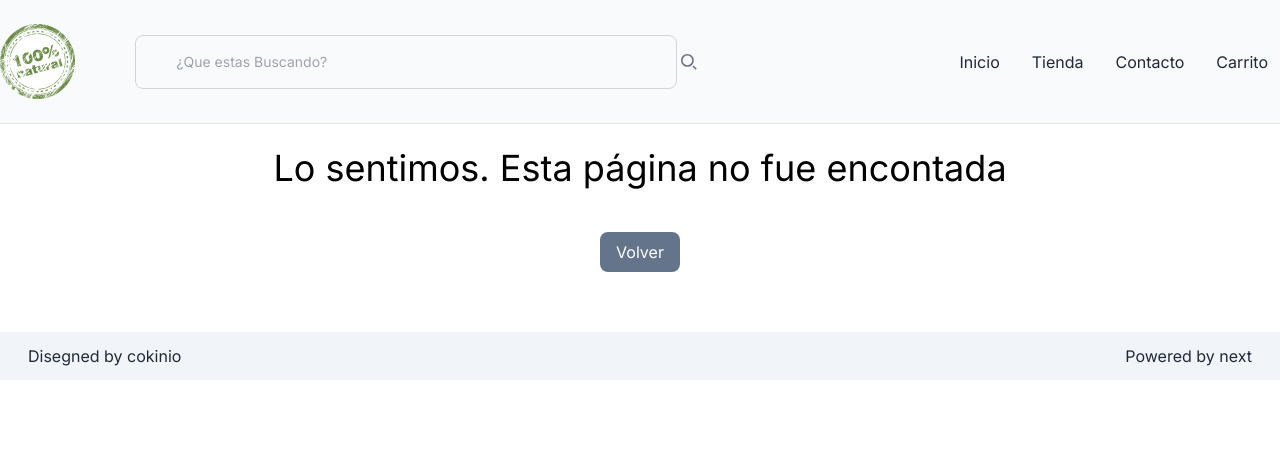
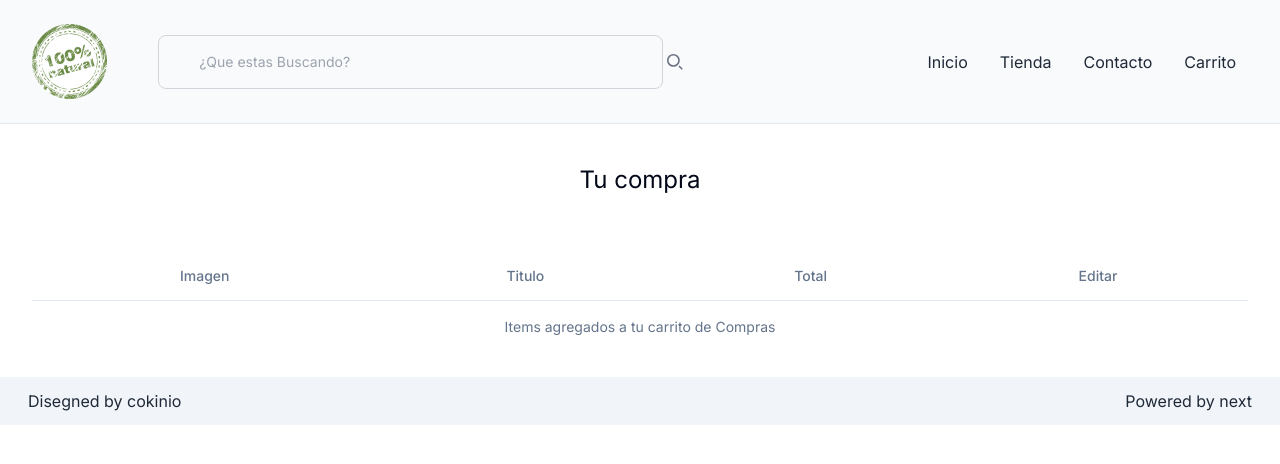
Before and after one commit to cokinio/next-coderhouse, a Next.js app: page /cart in a window 1280 px wide. Before the commit this address had no page. Shown: the top 464 px of the page. Built offline with nearby package versions, Linux system fonts and the light colour scheme.

Commit message:
se agrego cart

```diff
--- /dev/null
+++ b/app/cart/page.js
@@ -0,0 +1,42 @@
+"use client";
+
+import CartItem from "@/components/cart/CartItem";
+import { useCartContext } from "@/context/CartContext";
+import {
+	Table,
+	TableBody,
+	TableCaption,
+	TableCell,
+	TableHead,
+	TableHeader,
+	TableRow,
+} from "@/components/ui/table";
+
+const CartPage = () => {
+	const { cart } = useCartContext();
+
+	return (
+		<main className="container m-auto">
+			<h2 className="text-2xl my-10 pb-4 text-center">Tu compra</h2>
+
+			<Table className="h-full">
+				<TableCaption>Items agregados a tu carrito de Compras</TableCaption>
+				<TableHeader>
+					<TableRow>
+						<TableHead className="text-center">Imagen</TableHead>
+						<TableHead className="text-center">Titulo</TableHead>
+						<TableHead className="text-center">Total</TableHead>
+						<TableHead className="text-center">Editar</TableHead>
+					</TableRow>
+				</TableHeader>
+				<TableBody>
+					{cart.map((item) => (
+						<CartItem item={item} key={item.slug} />
+					))}
+				</TableBody>
+			</Table>
+		</main>
+	);
+};
+
+export default CartPage;
--- a/app/globals.css
+++ b/app/globals.css
@@ -1,3 +1,76 @@
 @tailwind base;
 @tailwind components;
 @tailwind utilities;
+
+@layer base {
+  :root {
+    --background: 0 0% 100%;
+    --foreground: 222.2 84% 4.9%;
+
+    --card: 0 0% 100%;
+    --card-foreground: 222.2 84% 4.9%;
+
+    --popover: 0 0% 100%;
+    --popover-foreground: 222.2 84% 4.9%;
+
+    --primary: 222.2 47.4% 11.2%;
+    --primary-foreground: 210 40% 98%;
+
+    --secondary: 210 40% 96.1%;
+    --secondary-foreground: 222.2 47.4% 11.2%;
+
+    --muted: 210 40% 96.1%;
+    --muted-foreground: 215.4 16.3% 46.9%;
+
+    --accent: 210 40% 96.1%;
+    --accent-foreground: 222.2 47.4% 11.2%;
+
+    --destructive: 0 84.2% 60.2%;
+    --destructive-foreground: 210 40% 98%;
+
+    --border: 214.3 31.8% 91.4%;
+    --input: 214.3 31.8% 91.4%;
+    --ring: 222.2 84% 4.9%;
+
+    --radius: 0.5rem;
+  }
+
+  .dark {
+    --background: 222.2 84% 4.9%;
+    --foreground: 210 40% 98%;
+
+    --card: 222.2 84% 4.9%;
+    --card-foreground: 210 40% 98%;
+
+    --popover: 222.2 84% 4.9%;
+    --popover-foreground: 210 40% 98%;
+
+    --primary: 210 40% 98%;
+    --primary-foreground: 222.2 47.4% 11.2%;
+
+    --secondary: 217.2 32.6% 17.5%;
+    --secondary-foreground: 210 40% 98%;
+
+    --muted: 217.2 32.6% 17.5%;
+    --muted-foreground: 215 20.2% 65.1%;
+
+    --accent: 217.2 32.6% 17.5%;
+    --accent-foreground: 210 40% 98%;
+
+    --destructive: 0 62.8% 30.6%;
+    --destructive-foreground: 210 40% 98%;
+
+    --border: 217.2 32.6% 17.5%;
+    --input: 217.2 32.6% 17.5%;
+    --ring: 212.7 26.8% 83.9%;
+  }
+}
+
+@layer base {
+  * {
+    @apply border-border;
+  }
+  body {
+    @apply bg-background text-foreground;
+  }
+}
--- a/app/productos/[categoria]/page.js
+++ b/app/productos/[categoria]/page.js
@@ -1,6 +1,8 @@
 import CategoriesMenu from "@/components/products/CategoriesMenu"
 import ProductsList from "@/components/products/ProductsList"
 import { Skeleton } from "@/components/ui/skeleton"
+import { Suspense } from "react"
+
 
 export async function generateMetadata({params, searchParams}, parent) {
 
@@ -19,7 +21,7 @@
             <div className="flex gap-10">
                 <CategoriesMenu />
 
-                <Suspense fallback={<Skeleton className="w-[100px] h-[20px] rounded-full" />}>
+                <Suspense fallback={<Skeleton className="w-2/3 h-full rounded-full " />}>
                     <ProductsList categoria={categoria}/>
                 </Suspense>
             </div>
--- /dev/null
+++ b/components/cart/CartItem.jsx
@@ -0,0 +1,44 @@
+import Boton from "../ui/Boton";
+import Image from "next/image";
+import {
+	Table,
+	TableBody,
+	TableCaption,
+	TableCell,
+	TableHead,
+	TableHeader,
+	TableRow,
+} from "@/components/ui/table";
+
+const CartItem = ({ item }) => {
+	return (
+		<TableRow>
+			<TableCell className="text-center">
+				<Image className="mx-auto"
+					src={item.Image1}
+					alt={item.Title1}
+					width={80}
+					height={80}
+				/>
+			</TableCell>
+			<TableCell className="text-center">
+				<h3>{item.Title1}</h3>
+				<p className="text-sm font-semibold">{item.Price1}</p>
+				<p className="text-sm">Cantidad: {item.quantity}</p>
+			</TableCell>
+			<TableCell className="text-center">{item.subtotal1}</TableCell>
+			<TableCell className="text-center">
+				<Boton className="bg-red-600">
+					<Image
+						src={"/icons/trash-icon.svg"}
+						alt="Trash icon"
+						width={30}
+						height={30}
+					/>
+				</Boton>
+			</TableCell>
+		</TableRow>
+	);
+};
+
+export default CartItem;
--- a/components/products/ProductCard.jsx
+++ b/components/products/ProductCard.jsx
@@ -18,7 +18,7 @@
 
                 <div className="px-4 border-t border-gray-200">
                     <h4 className="text-sm my-4">{item.Title1}</h4>
-                    <p className="text-2xl font-semibold mb-6">$ {item.Price1}</p>
+                    <p className="text-2xl font-semibold mb-6"> {item.Price1}</p>
                 </div>
             </Link>
         </article>
--- a/components/products/QuantSel.jsx
+++ b/components/products/QuantSel.jsx
@@ -7,12 +7,17 @@
 
 const QuantSel = ({ item }) => {
     const [quantity, setQuantity] = useState(1)
-    const { addToCart, isInCart } = useCartContext()
+    const { addToCart, isInCart, subtotal } = useCartContext()
 
     const handleAdd = () => {
+        console.log(item.Price1)
+        console.log(quantity)
+        let subtotal1=subtotal(item.Price1,quantity);
+        console.log(subtotal1)
         addToCart({
             ...item,
-            quantity
+            quantity,
+            subtotal1
         })
     }
 
--- a/components/ui/Counter.jsx
+++ b/components/ui/Counter.jsx
@@ -2,11 +2,11 @@
 import { useState } from "react"
 import Boton from "./Boton"
 
-const Counter = () => {
-    const [counter, setCounter] = useState(0)
+const Counter = ({counter, setCounter, max}) => {
 
-    const increase = () => setCounter(counter + 1)
-    const decrease = () => setCounter(counter - 1)
+
+    const increase = () => counter < max && setCounter(counter + 1)
+    const decrease = () => counter > 1 && setCounter(counter - 1)
 
     return (
         <div className="flex justify-center items-center gap-3">
--- /dev/null
+++ b/components/ui/table.jsx
@@ -0,0 +1,83 @@
+import * as React from "react"
+
+import { cn } from "@/lib/utils"
+
+const Table = React.forwardRef(({ className, ...props }, ref) => (
+  <div className="relative w-full overflow-auto">
+    <table
+      ref={ref}
+      className={cn("w-full caption-bottom text-sm", className)}
+      {...props} />
+  </div>
+))
+Table.displayName = "Table"
+
+const TableHeader = React.forwardRef(({ className, ...props }, ref) => (
+  <thead ref={ref} className={cn("[&_tr]:border-b", className)} {...props} />
+))
+TableHeader.displayName = "TableHeader"
+
+const TableBody = React.forwardRef(({ className, ...props }, ref) => (
+  <tbody
+    ref={ref}
+    className={cn("[&_tr:last-child]:border-0", className)}
+    {...props} />
+))
+TableBody.displayName = "TableBody"
+
+const TableFooter = React.forwardRef(({ className, ...props }, ref) => (
+  <tfoot
+    ref={ref}
+    className={cn("border-t bg-muted/50 font-medium [&>tr]:last:border-b-0", className)}
+    {...props} />
+))
+TableFooter.displayName = "TableFooter"
+
+const TableRow = React.forwardRef(({ className, ...props }, ref) => (
+  <tr
+    ref={ref}
+    className={cn(
+      "border-b transition-colors hover:bg-muted/50 data-[state=selected]:bg-muted",
+      className
+    )}
+    {...props} />
+))
+TableRow.displayName = "TableRow"
+
+const TableHead = React.forwardRef(({ className, ...props }, ref) => (
+  <th
+    ref={ref}
+    className={cn(
+      "h-12 px-4 text-left align-middle font-medium text-muted-foreground [&:has([role=checkbox])]:pr-0",
+      className
+    )}
+    {...props} />
+))
+TableHead.displayName = "TableHead"
+
+const TableCell = React.forwardRef(({ className, ...props }, ref) => (
+  <td
+    ref={ref}
+    className={cn("p-4 align-middle [&:has([role=checkbox])]:pr-0", className)}
+    {...props} />
+))
+TableCell.displayName = "TableCell"
+
+const TableCaption = React.forwardRef(({ className, ...props }, ref) => (
+  <caption
+    ref={ref}
+    className={cn("mt-4 text-sm text-muted-foreground", className)}
+    {...props} />
+))
+TableCaption.displayName = "TableCaption"
+
+export {
+  Table,
+  TableHeader,
+  TableBody,
+  TableFooter,
+  TableHead,
+  TableRow,
+  TableCell,
+  TableCaption,
+}
--- a/context/CartContext.js
+++ b/context/CartContext.js
@@ -24,13 +24,24 @@
         setCart([])
     }
 
+    function subtotal(price,cant){
+        let total=0;
+        let stringPrecio=price;
+        stringPrecio=stringPrecio.replace('.','')
+        stringPrecio=stringPrecio.replace(/,/, '.')
+        let precio=stringPrecio.slice(1,stringPrecio.length)
+        total=precio*cant;
+        return total.toFixed(2);
+      }
+
     return (
         <CartContext.Provider value={{
             cart,
             addToCart,
             isInCart,
             totalQty,
-            emptyCart
+            emptyCart,
+            subtotal
         }}>
             {children}
         </CartContext.Provider>
--- a/tailwind.config.js
+++ b/tailwind.config.js
@@ -1,18 +1,76 @@
 /** @type {import('tailwindcss').Config} */
 module.exports = {
+  darkMode: ["class"],
   content: [
-    './pages/**/*.{js,ts,jsx,tsx,mdx}',
-    './components/**/*.{js,ts,jsx,tsx,mdx}',
-    './app/**/*.{js,ts,jsx,tsx,mdx}',
-  ],
+    './pages/**/*.{js,jsx}',
+    './components/**/*.{js,jsx}',
+    './app/**/*.{js,jsx}',
+    './src/**/*.{js,jsx}',
+	],
   theme: {
+    container: {
+      center: true,
+      padding: "2rem",
+      screens: {
+        "2xl": "1400px",
+      },
+    },
     extend: {
-      backgroundImage: {
-        'gradient-radial': 'radial-gradient(var(--tw-gradient-stops))',
-        'gradient-conic':
-          'conic-gradient(from 180deg at 50% 50%, var(--tw-gradient-stops))',
+      colors: {
+        border: "hsl(var(--border))",
+        input: "hsl(var(--input))",
+        ring: "hsl(var(--ring))",
+        background: "hsl(var(--background))",
+        foreground: "hsl(var(--foreground))",
+        primary: {
+          DEFAULT: "hsl(var(--primary))",
+          foreground: "hsl(var(--primary-foreground))",
+        },
+        secondary: {
+          DEFAULT: "hsl(var(--secondary))",
+          foreground: "hsl(var(--secondary-foreground))",
+        },
+        destructive: {
+          DEFAULT: "hsl(var(--destructive))",
+          foreground: "hsl(var(--destructive-foreground))",
+        },
+        muted: {
+          DEFAULT: "hsl(var(--muted))",
+          foreground: "hsl(var(--muted-foreground))",
+        },
+        accent: {
+          DEFAULT: "hsl(var(--accent))",
+          foreground: "hsl(var(--accent-foreground))",
+        },
+        popover: {
+          DEFAULT: "hsl(var(--popover))",
+          foreground: "hsl(var(--popover-foreground))",
+        },
+        card: {
+          DEFAULT: "hsl(var(--card))",
+          foreground: "hsl(var(--card-foreground))",
+        },
+      },
+      borderRadius: {
+        lg: "var(--radius)",
+        md: "calc(var(--radius) - 2px)",
+        sm: "calc(var(--radius) - 4px)",
+      },
+      keyframes: {
+        "accordion-down": {
+          from: { height: 0 },
+          to: { height: "var(--radix-accordion-content-height)" },
+        },
+        "accordion-up": {
+          from: { height: "var(--radix-accordion-content-height)" },
+          to: { height: 0 },
+        },
+      },
+      animation: {
+        "accordion-down": "accordion-down 0.2s ease-out",
+        "accordion-up": "accordion-up 0.2s ease-out",
       },
     },
   },
-  plugins: [],
+  plugins: [require("tailwindcss-animate")],
 }
```
Also changed, not shown: package.json (+6 -1 lines), 1 other file (tests, documents, lock files or other folders).
